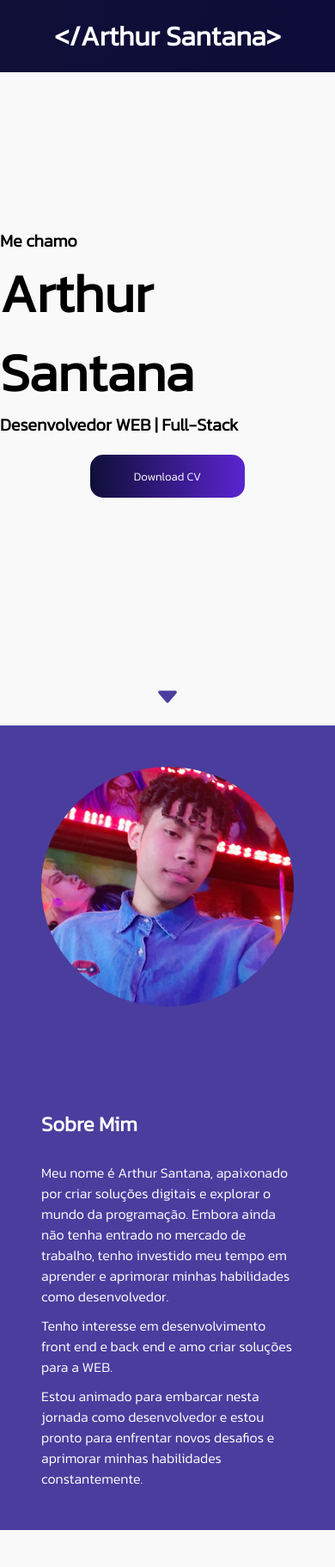
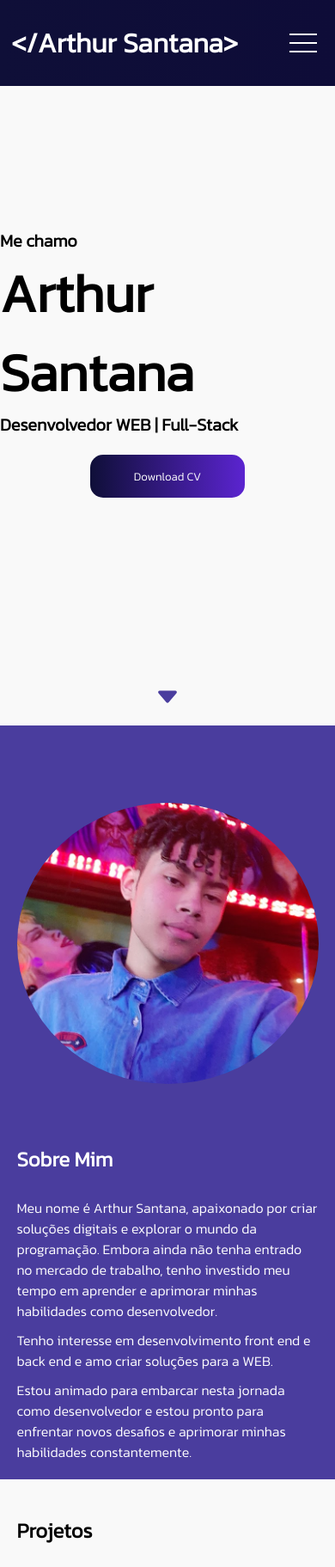
Before and after one commit to arthurmentado/arthurmentado, a PHP site: page /Portfolio/ in a window 390 px wide. Shown: the top 1823 px of the page at 86% size. Run offline with PHP 8.4, Linux system fonts and the light colour scheme; some web fonts are replaced.

Commit message:
adicionando o menu no responsivo

```diff
--- a/index.php
+++ b/index.php
@@ -115,18 +115,18 @@
         <section id="contato">
             <h2 class="titulo">Contato</h2>
             <div class="containerContato">
-                <form action="https://formsubmit.co/arthursantanatec@gmail.com" method="POST">
+                <form action="https://formsubmit.co/arthursantanatec@gmail.com" method="POST" data-anime="left">
                         <label for="nome">Nome</label>
-                        <input type="text" name="nome" id="nome" placeholder="Como gostaria de ser chamado?" require>
+                        <input type="text" class="textoContato" name="nome" id="nome" placeholder="Como gostaria de ser chamado?" require>
                         <label for="email">Email</label>
-                        <input type="email" name="email" id="email" placeholder="email@emal.com" require>
+                        <input type="email" class="textoContato" name="email" id="email" placeholder="email@emal.com" require>
                         <label for="mensagem">Mensagem</label>
-                        <textarea name="message" id="mensagem" cols="30" rows="10" placeholder="Digite sua mensagem" require></textarea>
+                        <textarea name="message" class="textoContato" id="mensagem" cols="30" rows="10" placeholder="Digite sua mensagem" require></textarea>
                         <input type="hidden" name="_captcha" value="false">
                         <input type="hidden" name="_next" value="http://localhost/Portfolio/obrigado.html">
                         <input type="submit" value="Enviar">
                 </form>
-                <div class="contatoItens">
+                <div class="contatoItens" data-anime="right">
                     <div class="contatoGroup">
                         <div class="iconContato">
                             <svg xmlns="http://www.w3.org/2000/svg" height="2.5rem" fill="currentColor" class="bi bi-envelope-at-fill" viewBox="0 0 16 16">
--- /dev/null
+++ b/menu.js
@@ -0,0 +1,15 @@
+let menuIcon = document.querySelector(".menuIcon")
+let nav = document.querySelector(".nav")
+let menu = document.querySelector(".menu")
+
+function abrirMenu(event){
+    if(event.type === "touchstart") event.preventDefault()
+    event.stopPropagation()
+    menu.classList.toggle("activeMenu")
+    handleClickOutside(menu, () => {
+        nav.classList.remove("activeMenu")
+    })
+}
+
+menuIcon.addEventListener("click", abrirMenu)
+menuIcon.addEventListener("touchstart", abrirMenu)
--- a/navbar.css
+++ b/navbar.css
@@ -15,16 +15,19 @@ header{
     position: fixed;
     top: 0;
     height: 10vh;
-    min-height: 50px;
+    min-height: 100px;
     z-index: 1;
 }
 header div h1{
     margin: 2vh 0;
     color: rgb(255, 255, 255);
 }
-nav{
+nav ul {
     display: flex;
     gap: 3vw;
+}
+nav ul li{
+    list-style: none;
 }
 nav a{
     color: rgb(255, 255, 255);
@@ -41,8 +44,47 @@ nav .active{
     transition: 1s;
     border-radius: 10px;
 }
+.menuIcon{
+    cursor: pointer;
+    display: none;
+}
+.menuIcon div{
+    width: 32px;
+    height: 2px;
+    background-color: #FFF;
+    margin: 8px;
+}
 @media (max-width: 1050px){
-    nav{
-        display: none;
+    .menu{
+        position: absolute;
+        top: 10vh;
+        right: 0;
+        width: 50vw;
+        height: 90vh;
+        background-image: linear-gradient(to right, rgb(14, 12, 56), rgb(15, 15, 56));
+        flex-direction: column;
+        align-items: center;
+        justify-content: space-around;
+        transform: translateX(100%);
+        transition: transform 0.3s ease-in;
+    }
+    nav .menu li{
+        margin: 0;
+    }
+    .menuIcon{
+        display: block;
+    }
+    .activeMenu{
+        transform: translateX(0%);
     }
 }
+@media (max-height: 700px){
+    .menu{
+        margin-top: 20px;
+    }
+}
+@media (max-height: 500px){
+    .menu{
+        margin-top: 50px;
+    }
+}
--- a/navbar.php
+++ b/navbar.php
@@ -14,14 +14,21 @@
                 <h1>&lt/Arthur Santana&gt</h1>
             </a>
         </div>
-        <nav>
-            <a href="#home" class="active">Home</a>
-            <a href="#sobreMim">Sobre mim</a>
-            <a href="#projetos">Projetos</a>
-            <a href="#skills">Skills</a>
-            <a href="#certificacoes">Certificações</a>
-            <a href="#contato">Contato</a>
+        <nav class="nav">
+            <ul class="menu">
+                <li><a href="#home">Home</a></li>
+                <li><a href="#sobreMim">Sobre mim</a></li>
+                <li><a href="#projetos">Projetos</a></li>
+                <li><a href="#skills">Skills</a></li>
+                <li><a href="#certificacoes">Certificações</a></li>
+                <li><a href="#contato">Contato</a></li>
+            </ul>
         </nav>
+        <div class="menuIcon">
+            <div class="line1"></div>
+            <div class="line2"></div>
+            <div class="line3"></div>
+        </div>
     </header>
 <script>
     const list = document.querySelectorAll('nav a')
@@ -62,6 +69,7 @@
 //     })
 // }
 </script>
+<script src="menu.js"></script>
 </body>
 </html>
 <!-- loungelizard.com -->
--- a/style.css
+++ b/style.css
@@ -123,7 +123,7 @@ main{
     background-color: #4A3D9E;
     display: flex;
     align-items: center;
-    padding: 3rem;
+    padding: 5vw;
 }
 #sobreMim .container{
     display: flex;
@@ -418,6 +434,8 @@ footer i:hover{
 @media (max-width: 430px){
     .photo{
         width: auto;
+        display: flex;
+        align-items: center;
     }
     #foto{
         width: 100%;
```
Also changed, not shown: other parts of style.css (+20 -4 lines).
